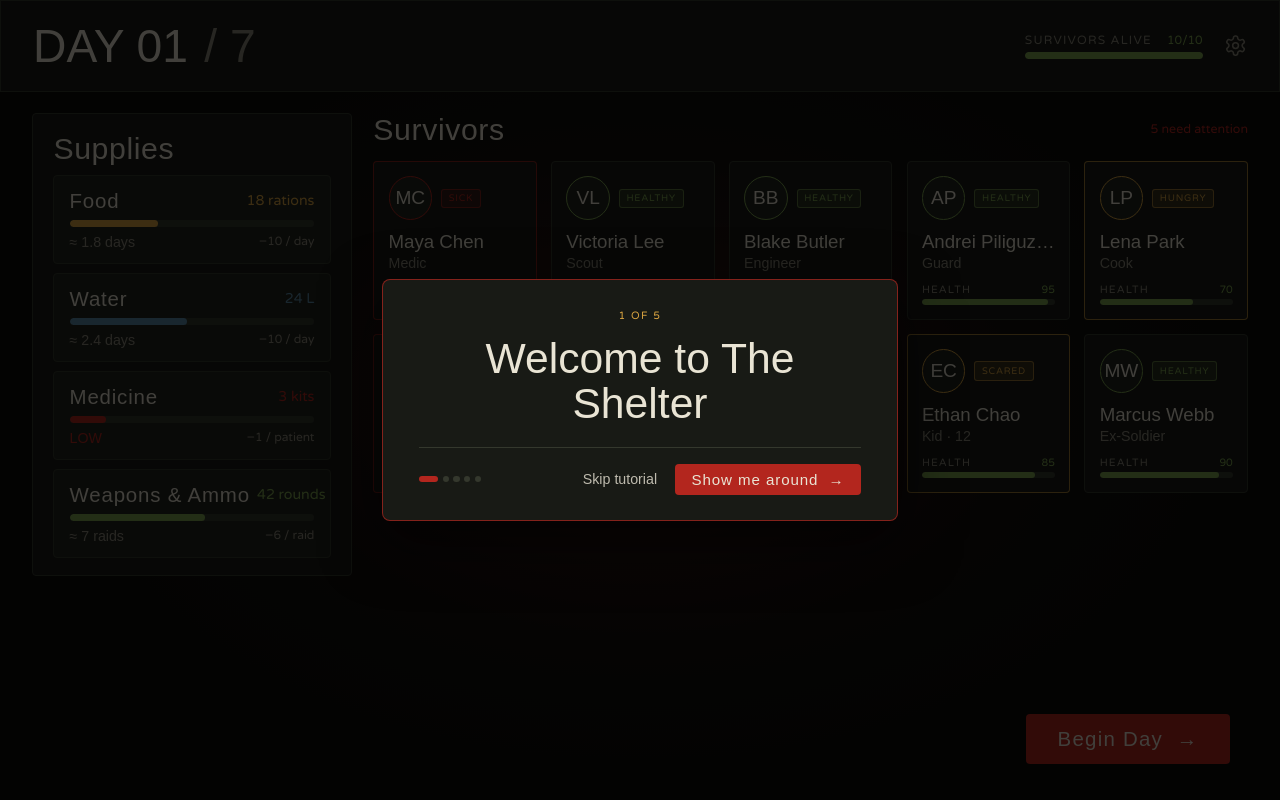
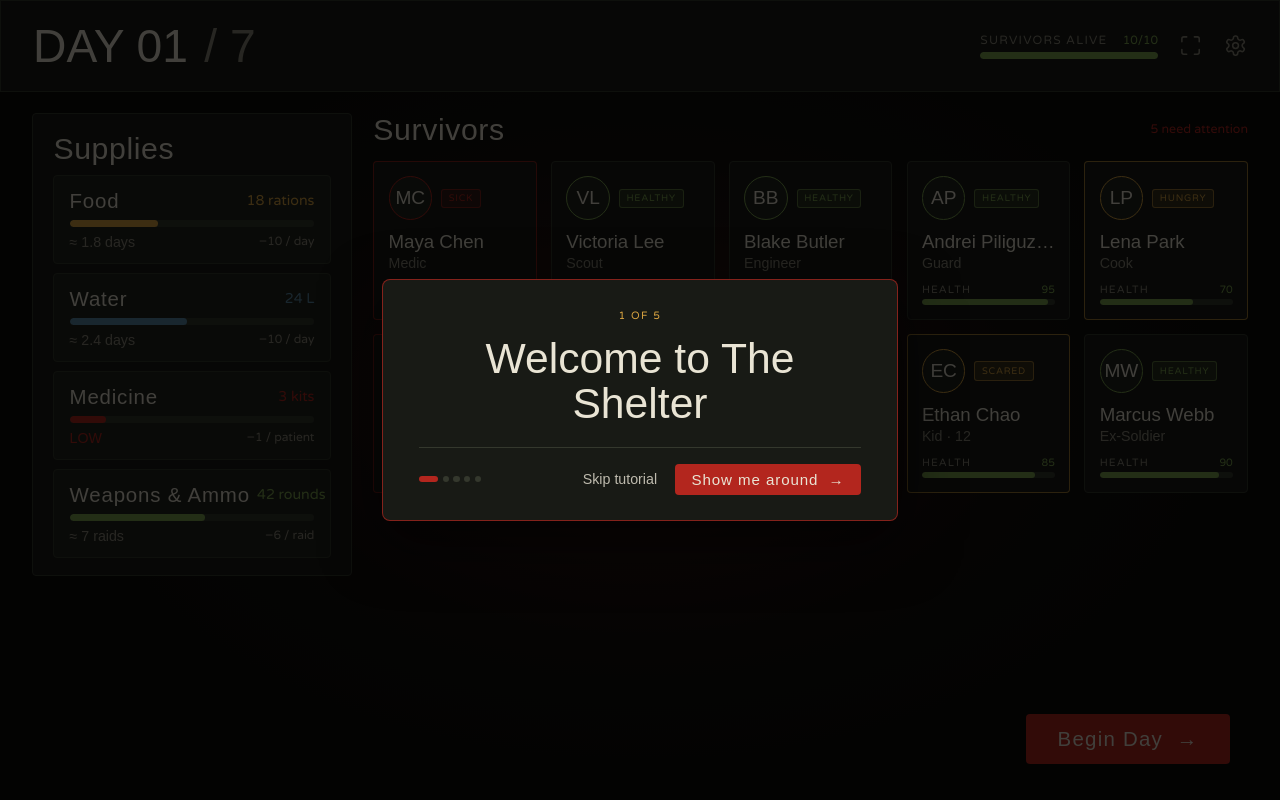
Before and after one commit to victorialee13/zombie-apocalypse-game, a Next.js app: page /dashboard in a window 1280 px wide. Built offline with nearby package versions, Linux system fonts and the light colour scheme; a web font is replaced by a local one.

Commit message:
feat: add fullscreen button

```diff
--- a/src/app/dashboard/DashboardPage.tsx
+++ b/src/app/dashboard/DashboardPage.tsx
@@ -2,6 +2,7 @@
 
 import { useEffect, useState, type ReactNode } from "react";
 import Button from "../../components/Button";
+import FullscreenButton from "../../components/FullscreenButton";
 import type { ColorStatus } from "../../game/colors";
 import { TOTAL_DAYS } from "../../game/rules";
 import {
@@ -159,6 +160,7 @@ export default function DashboardPage({ day, supplies, survivors, onBeginDay, ch
             </div>
             <Bar value={percent(alive.length, survivors.length)} tone="green" />
           </div>
+          <FullscreenButton className="relative size-26 shrink-0 after:absolute after:-inset-10 compact:size-20 compact:after:-inset-12" />
           <button
             aria-label="Pause menu"
             title="Pause (Esc)"
--- a/src/app/layout.tsx
+++ b/src/app/layout.tsx
@@ -2,6 +2,7 @@ import type { Metadata } from "next";
 import { Bellefair, Freckle_Face, Share_Tech_Mono, Varela_Round } from "next/font/google";
 import type { ReactNode } from "react";
 import BrightnessSync from "../components/BrightnessSync";
+import FullscreenShortcut from "../components/FullscreenShortcut";
 import MusicSync from "../components/MusicSync";
 import "./globals.css";
 
@@ -22,6 +23,7 @@ export default function RootLayout({ children }: { children: ReactNode }) {
       <body>
         <BrightnessSync />
         <MusicSync />
+        <FullscreenShortcut />
         {children}
       </body>
     </html>
--- a/src/app/page.tsx
+++ b/src/app/page.tsx
@@ -1,10 +1,13 @@
 import Button from "../components/Button";
+import FullscreenButton from "../components/FullscreenButton";
 
 const CREDITS = ["Soliday Ek", "Victoria Lee", "Andrei Piliguzov", "Ethan Chao"];
 
 export default function LandingPage() {
   return (
-    <main className="flex min-h-screen flex-col items-center justify-center bg-vignette px-6 py-12">
+    <main className="relative flex min-h-screen flex-col items-center justify-center bg-vignette px-6 py-12">
+      {/* p-2.5 pads the 24px icon out to a 44px tap target */}
+      <FullscreenButton className="absolute top-4 right-4 size-11 p-2.5" />
       <h1 className="mb-[22px] text-center font-display text-[length:min(172px,17vw)] leading-[0.88] uppercase">
         <span className="block">Station 4</span>
       </h1>
--- /dev/null
+++ b/src/components/FullscreenButton.tsx
@@ -0,0 +1,65 @@
+"use client";
+
+import { useEffect, useState } from "react";
+import { twMerge } from "tailwind-merge";
+
+// Shared by the button and the F key shortcut
+export function toggleFullscreen() {
+  if (!document.fullscreenEnabled) return;
+  const request = document.fullscreenElement
+    ? document.exitFullscreen()
+    : document.documentElement.requestFullscreen();
+  // The browser can refuse (e.g. a permissions policy); nothing changes then
+  request.catch(() => {});
+}
+
+type FullscreenButtonProps = {
+  className?: string;
+};
+
+// Toggles the whole page in and out of fullscreen. Hidden where the browser can't do it (e.g. iPhone Safari)
+export default function FullscreenButton({ className }: FullscreenButtonProps) {
+  const [supported, setSupported] = useState(false);
+  const [isFullscreen, setIsFullscreen] = useState(false);
+
+  useEffect(() => {
+    setSupported(document.fullscreenEnabled);
+    const sync = () => setIsFullscreen(document.fullscreenElement !== null);
+    sync();
+    // Also fires when the player leaves fullscreen with Esc or the browser's own controls
+    document.addEventListener("fullscreenchange", sync);
+    return () => document.removeEventListener("fullscreenchange", sync);
+  }, []);
+
+  if (!supported) return null;
+
+  const label = isFullscreen ? "Exit fullscreen" : "Enter fullscreen";
+
+  return (
+    <button
+      aria-label={label}
+      aria-keyshortcuts="F"
+      title={`${label} (F)`}
+      className={twMerge("cursor-pointer text-muted transition-colors hover:text-fg", className)}
+      onClick={toggleFullscreen}
+    >
+      <svg
+        viewBox="0 0 24 24"
+        fill="none"
+        stroke="currentColor"
+        strokeWidth="1.6"
+        strokeLinecap="round"
+        strokeLinejoin="round"
+        className="size-full"
+      >
+        {isFullscreen ? (
+          // Corners pointing inward
+          <path d="M8 3v3a2 2 0 0 1-2 2H3M21 8h-3a2 2 0 0 1-2-2V3M3 16h3a2 2 0 0 1 2 2v3M16 21v-3a2 2 0 0 1 2-2h3" />
+        ) : (
+          // Corners pointing outward
+          <path d="M8 3H5a2 2 0 0 0-2 2v3M21 8V5a2 2 0 0 0-2-2h-3M3 16v3a2 2 0 0 0 2 2h3M16 21h3a2 2 0 0 0 2-2v-3" />
+        )}
+      </svg>
+    </button>
+  );
+}
--- /dev/null
+++ b/src/components/FullscreenShortcut.tsx
@@ -0,0 +1,25 @@
+"use client";
+
+import { useEffect } from "react";
+import { toggleFullscreen } from "./FullscreenButton";
+
+// F toggles fullscreen on every screen of the game
+export default function FullscreenShortcut() {
+  useEffect(() => {
+    const onKeyDown = (e: KeyboardEvent) => {
+      if (e.key.toLowerCase() !== "f" || e.repeat) return;
+      // Leave browser shortcuts like Ctrl+F alone
+      if (e.ctrlKey || e.metaKey || e.altKey) return;
+      // Don't steal the letter while the player is typing
+      const target = e.target as HTMLElement | null;
+      if (target?.isContentEditable || target?.tagName === "TEXTAREA") return;
+      if (target instanceof HTMLInputElement && target.type !== "range" && target.type !== "checkbox") return;
+
+      toggleFullscreen();
+    };
+    window.addEventListener("keydown", onKeyDown);
+    return () => window.removeEventListener("keydown", onKeyDown);
+  }, []);
+
+  return null;
+}
```
